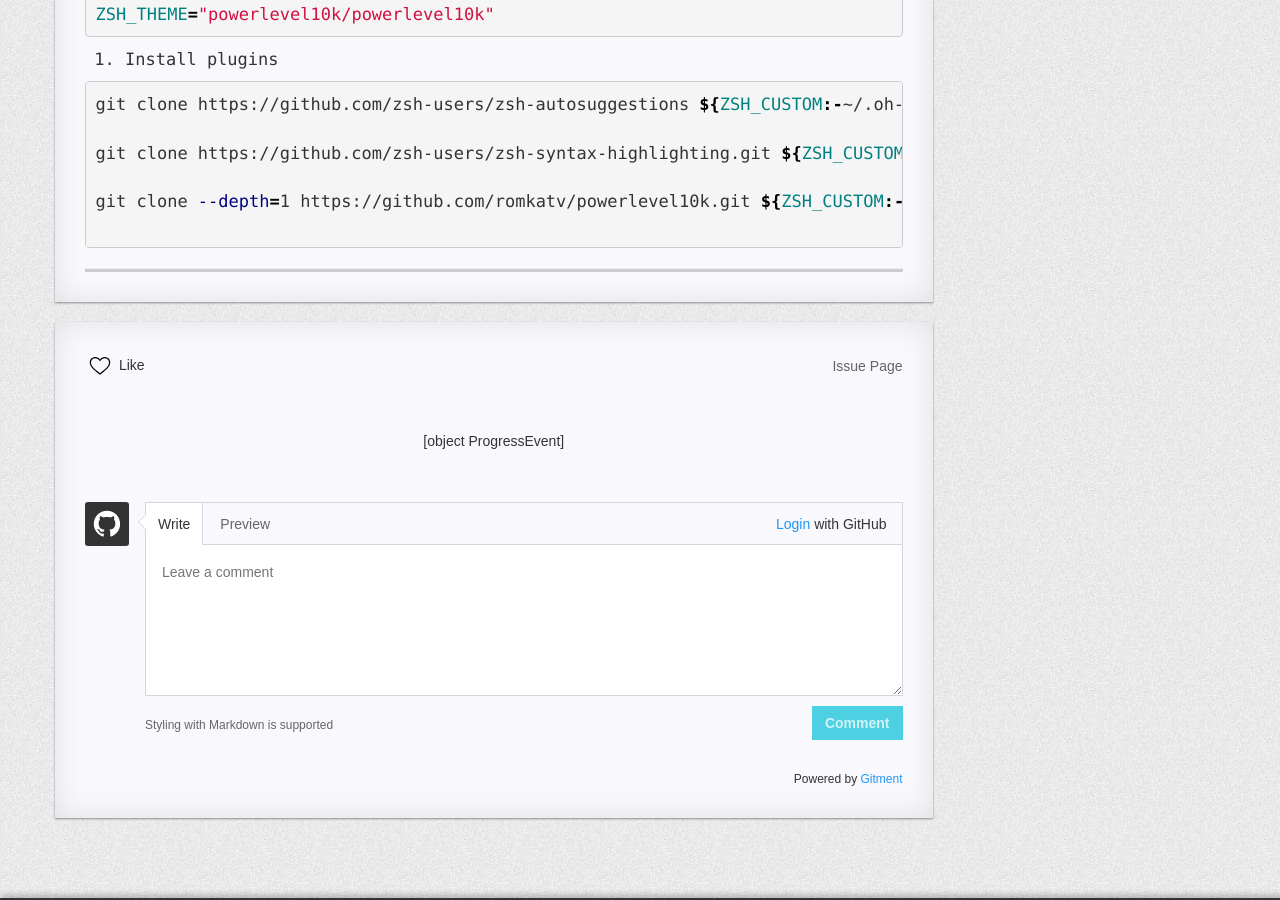
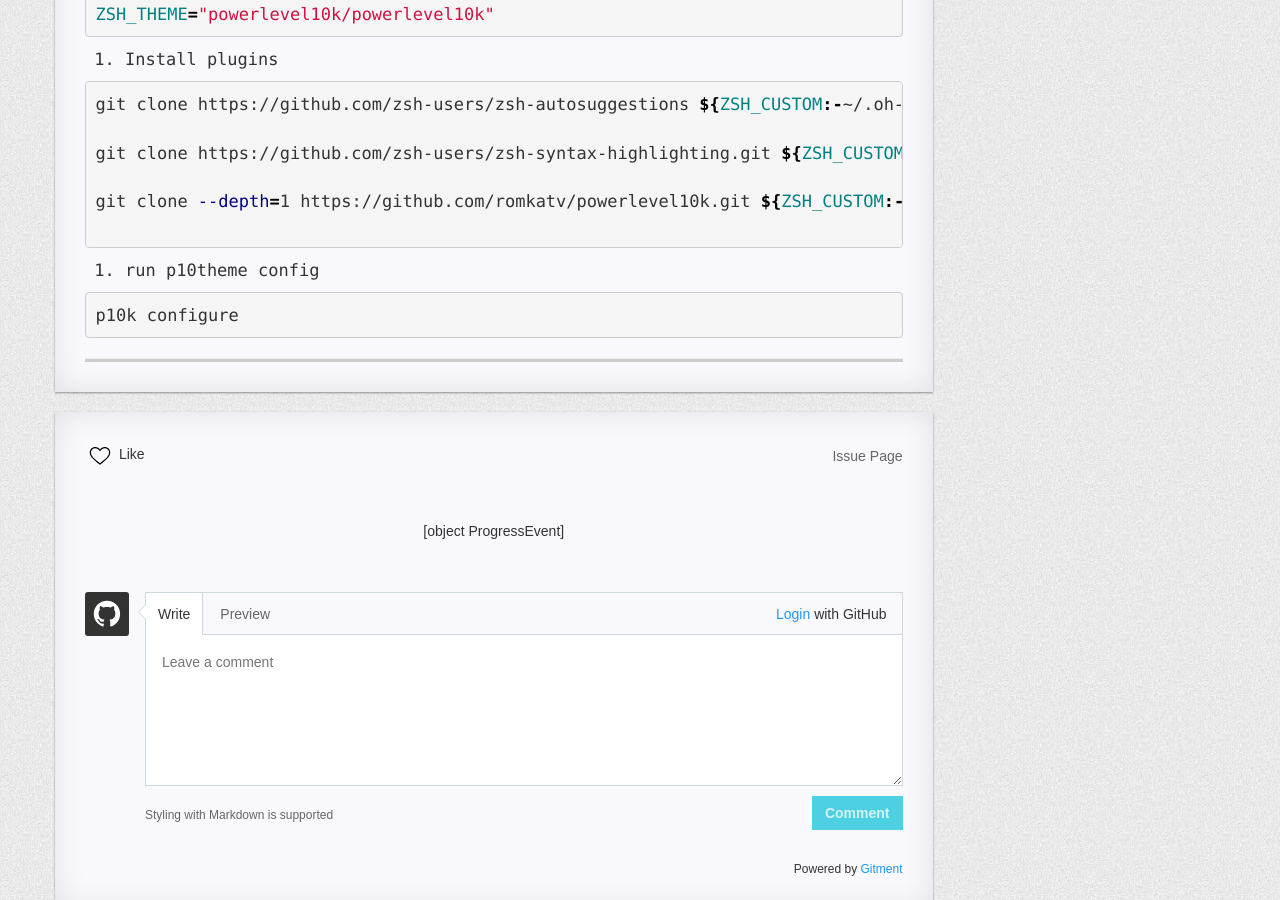
Before and after one commit to R0NGSH3N/r0ngsh3n.github.io, a Jekyll site: the page built from _posts/2020-12-15-zsh-manjaro.md, in a window 1280 px wide and 900 px high, scrolled down 2199 px. Built offline with Jekyll 4.4.1, drawn with Linux system fonts in a browser that asks for light colours; nearby versions of some CDN libraries; comment, search, counter and statistics services are not loaded; a style sheet for code colours, icons or effects is not loaded.

Commit message:
update article

```diff
--- a/_posts/2020-12-15-zsh-manjaro.md
+++ b/_posts/2020-12-15-zsh-manjaro.md
@@ -87,3 +87,9 @@ git clone https://github.com/zsh-users/zsh-syntax-highlighting.git ${ZSH_CUSTOM:
 git clone --depth=1 https://github.com/romkatv/powerlevel10k.git ${ZSH_CUSTOM:-$HOME/.oh-my-zsh/custom}/themes/powerlevel10k
 
 ~~~
+
+4. run p10theme config
+
+~~~bash
+p10k configure
+~~~
```
